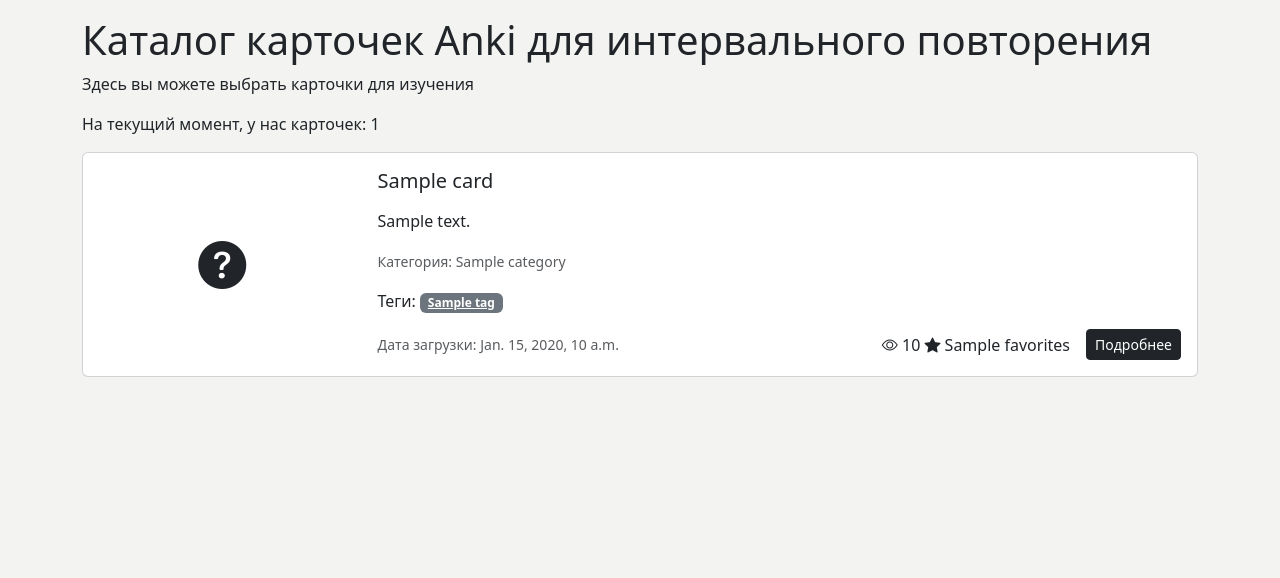
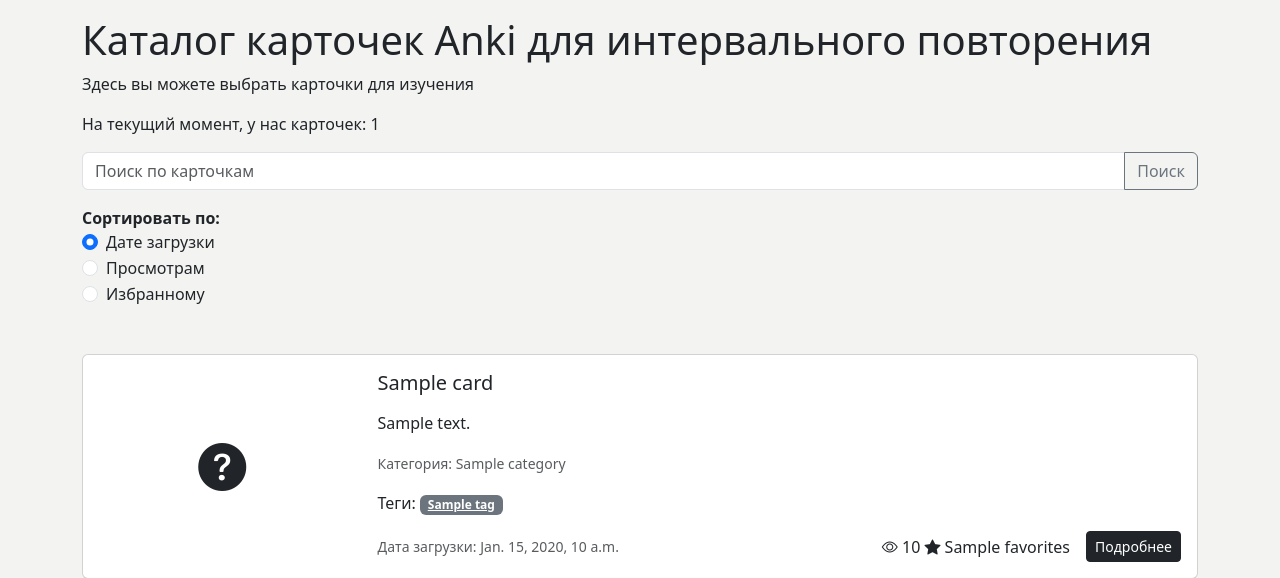
Before and after one commit to VladimirMonin/django_329, a Django app: template cards/templates/cards/catalog.html in a window 1280 px wide. Shown: the part 56-634 px from the top of the page. Run offline with Django 3.2, Linux system fonts and the light colour scheme; the template is opened without the code that fills it: most values are stand-ins (such as "Sample title", 1, 10 or a date in 2020); some libraries are stand-ins or nearby versions.

Commit message:
lesson_64: поисковая форма каталога

```diff
--- a/cards/templates/cards/catalog.html
+++ b/cards/templates/cards/catalog.html
@@ -5,6 +5,40 @@
 <h1>Каталог карточек Anki для интервального повторения</h1>
 <p>Здесь вы можете выбрать карточки для изучения</p>
 <p>На текущий момент, у нас карточек: {{cards_count}} </p>
+
+<!-- В начале шаблона catalog.html, после <h1> -->
+<form action="{% url 'catalog' %}" method="get" class="mb-5 mt-3">
+  <div class="input-group mb-3">
+    <input type="text" class="form-control" placeholder="Поиск по карточкам" name="search_query" aria-label="Поиск по карточкам">
+    <button class="btn btn-outline-secondary" type="submit">Поиск</button>
+  </div>
+
+  <!-- Радиокнопки для сортировки -->
+  <div class="mb-3">
+    <div><strong>Сортировать по:</strong></div>
+    <div class="form-check">
+      <input class="form-check-input" type="radio" name="sort" id="sortUploadDate" value="upload_date" checked>
+      <label class="form-check-label" for="sortUploadDate">
+        Дате загрузки
+      </label>
+    </div>
+    <div class="form-check">
+      <input class="form-check-input" type="radio" name="sort" id="sortViews" value="views">
+      <label class="form-check-label" for="sortViews">
+        Просмотрам
+      </label>
+    </div>
+    <div class="form-check">
+      <input class="form-check-input" type="radio" name="sort" id="sortFavorites" value="favorites">
+      <label class="form-check-label" for="sortFavorites">
+        Избранному
+      </label>
+    </div>
+  </div>
+</form>
+
+
+
 {% for card in cards %}
     {% include "cards/include/card_preview.html" %}
 {% endfor %}
```
Also changed, not shown: cards/forms.py (+13 -7 lines), cards/views.py (+17 -58 lines).
